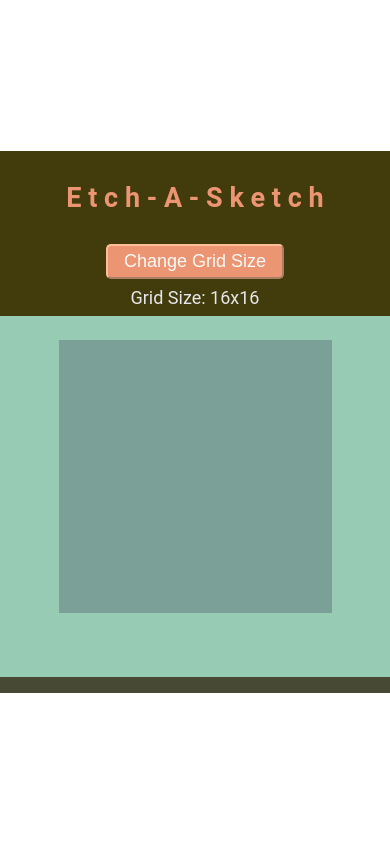
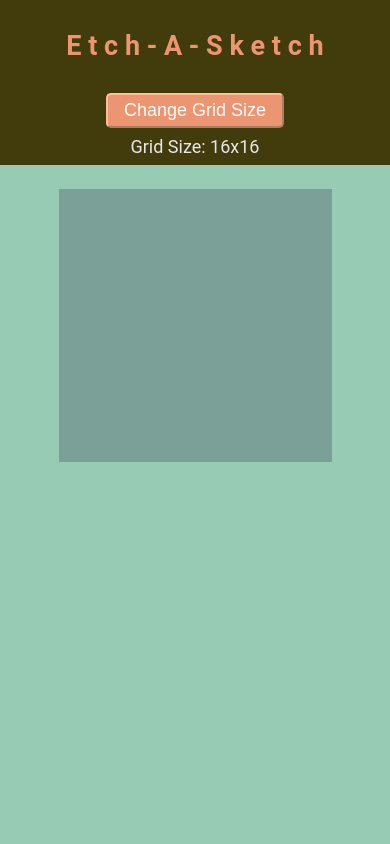
Before and after one commit to simplyadd/etch-a-sketch, a plain HTML site: page index.html in a window 390 px wide. Shown: the top 844 px of the page. Drawn offline with Linux system fonts and the light colour scheme.

Commit message:
Display full screen in mobile

```diff
--- a/style.css
+++ b/style.css
@@ -4,7 +4,6 @@
 }
 
 body {
-  height: 100vh; /*100% of the viewport height*/
   margin: 0;
   overflow: scroll;
   font-family: Roboto, sans-serif;
@@ -46,6 +45,8 @@ button {
   background-color: #98cbb4;
   font-weight: 700;
   padding: 24px 64px 64px;
+  height: 100%;
+  min-height: 100vh;
 }
 
 #header, #body {
```
